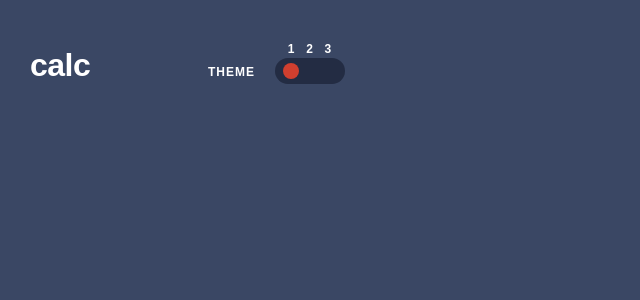
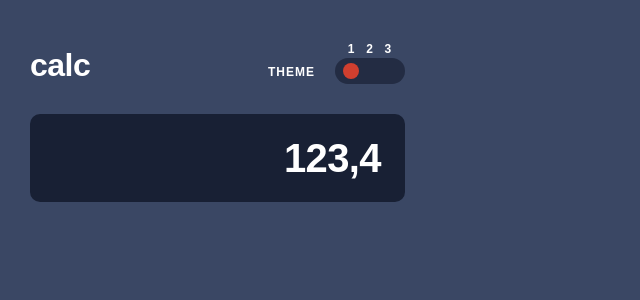
Before and after one commit to BenScattergood/ReactCalculatorApp_FEM, a React (Create React App) app in the folder my-app/: page / in a window 1280 px wide. Shown: the top 300 px of the page, without its empty margins (0-640 px from the left). Built offline with nearby package versions, Linux system fonts and the light colour scheme.

Commit message:
js theme changer logic complete

```diff
--- a/my-app/src/App.css
+++ b/my-app/src/App.css
@@ -100,6 +100,21 @@
   --t1-keys-text-equals: hsl(0, 0%, 100%);
   --t1-header: hsla(0, 0%, 100%, 1);
 
+  --t2-bg-100: hsl(222, 26%, 31%);
+  --t2-bg-200: hsl(223, 31%, 20%);
+  --t2-bg-300: hsl(224, 36%, 15%);
+  --t2-keys-bg-reset: hsl(225, 21%, 49%);
+  --t2-keys-shadow-reset: hsl(224, 28%, 35%);
+  --t2-keys-toggle-reset: hsla(184, 40%, 56%, 1);
+  --t2-keys-bg-equals: hsl(6, 63%, 50%);
+  --t2-keys-shadow-equals: hsl(6, 70%, 34%);
+  --t2-keys-toggle-equals: hsla(25, 100%, 61%, 1);
+  --t2-keys-bg-regular: hsl(30, 25%, 89%);
+  --t2-keys-shadow-regular: hsl(28, 16%, 65%);
+  --t2-keys-toggle-regular: hsla(0, 0%, 100%, 1);
+  --t2-keys-text-regular: hsl(221, 14%, 31%);
+  --t2-keys-text-equals: hsl(0, 0%, 100%);
+  --t2-header: hsla(0, 0%, 100%, 1);
 
   --current-bg-100: var(--t1-bg-100);
   --current-bg-200: var(--t1-bg-200);
@@ -211,11 +226,24 @@ body {
   flex-direction: column;
   /* align-items: center; */
   padding-top: 4rem;
+  gap: 2.5rem;
 }
 
 .wrapper {
   max-width: 375px;
-  padding-inline: 3rem;
+  margin-inline: 3rem;
+}
+
+.flex-start {
+  justify-content: flex-start;
+}
+
+.center {
+  justify-content: center;
+}
+
+.flex-end {
+  justify-content: flex-end;
 }
 
 
@@ -269,14 +297,33 @@ body {
   width: 7rem;
   height: 2.6rem;
   border-radius: 2rem;
-  justify-content: flex-start;
   align-items: center;
   padding-inline: 0.75rem;
+  cursor: pointer;
 }
 
-.theme__toggle__switch>span {
+#toggle-ball {
   width: 1.6rem;
   height: 1.6rem;
   background-color: var(--current-keys-bg-equals);
   border-radius: 50%;
 }
+
+
+/* ----screen---- */
+
+.screen {
+  height: 8.8rem;
+  background-color: var(--current-bg-300);
+  padding-inline: 2.4rem;
+  display: flex;
+  justify-content: flex-end;
+  align-items: center;
+  border-radius: 1rem;
+}
+
+.screen__text {
+  font-size: 4rem;
+  color: var(--current-header);
+  letter-spacing: -0.06rem;
+}
--- a/my-app/src/App.js
+++ b/my-app/src/App.js
@@ -1,10 +1,56 @@
 import './App.css';
 import Navbar from './components/Navbar';
+import React from 'react'
 
 export default function App() {
+  const [currentTheme, setCurrentTheme] = React.useState(1)
+
+  React.useEffect(() => {
+    const color = getComputedStyle(document.documentElement).getPropertyValue('--current-bg-100');
+    switch (currentTheme) {
+      case 1:
+        changePropertyColor("t1")
+        break;
+      case 2:
+        changePropertyColor("t2")
+        break;
+      case 3:
+        changePropertyColor("t3")
+        break;
+      default:
+        changePropertyColor("t1")
+    }
+
+    console.log(color)
+  }, [currentTheme])
+
+  function changePropertyColor(theme) {
+    document.documentElement.style.setProperty("--current-bg-100", `var(--${theme}-bg-100)`);
+    document.documentElement.style.setProperty("--current-bg-200", `var(--${theme}-bg-200)`);
+    document.documentElement.style.setProperty("--current-bg-300", `var(--${theme}-bg-300)`);
+    document.documentElement.style.setProperty("--current-keys-bg-reset", `var(--${theme}-keys-bg-reset)`);
+    document.documentElement.style.setProperty("--current-keys-shadow-reset", `var(--${theme}-keys-shadow-reset)`);
+    document.documentElement.style.setProperty("--current-keys-toggle-reset", `var(--${theme}-keys-toggle-reset)`);
+    document.documentElement.style.setProperty("--current-keys-bg-equals", `var(--${theme}-keys-bg-equals)`);
+    document.documentElement.style.setProperty("--current-keys-shadow-equals", `var(--${theme}-keys-shadow-equals)`);
+    document.documentElement.style.setProperty("--current-keys-toggle-equals", `var(--${theme}-keys-toggle-equals)`);
+    document.documentElement.style.setProperty("--current-keys-bg-regular", `var(--${theme}-keys-bg-regular)`);
+    document.documentElement.style.setProperty("--current-keys-shadow-regular", `var(--${theme}-keys-shadow-regular)`);
+    document.documentElement.style.setProperty("--current-keys-toggle-regular", `var(--${theme}-keys-toggle-regular)`);
+    document.documentElement.style.setProperty("--current-keys-text-regular", `var(--${theme}-keys-text-regular)`);
+    document.documentElement.style.setProperty("--current-keys-text-equals", `var(--${theme}-keys-text-equals)`);
+    document.documentElement.style.setProperty("--current-header", `var(--${theme}-header)`);
+  }
+
   return (
     <div className="container">
-      <Navbar />
+      <Navbar
+        setCurrentTheme={setCurrentTheme}
+        currentTheme={currentTheme}
+      />
+      <div className="wrapper screen">
+        <h3 className="screen__text">123,4</h3>
+      </div>
       <main className=""></main>
     </div>
 
--- a/my-app/src/components/Navbar.js
+++ b/my-app/src/components/Navbar.js
@@ -1,4 +1,24 @@
-export default function Navbar() {
+export default function Navbar({ setCurrentTheme, currentTheme }) {
+
+    function toggleTheme() {
+        setCurrentTheme(previousTheme => {
+            return previousTheme === 3 ? 1 : ++previousTheme
+        })
+    }
+
+    function switchPosition() {
+        switch (currentTheme) {
+            case 1:
+                return "flex-start"
+            case 2:
+                return "center"
+            case 3:
+                return "flex-end"
+            default:
+                return "flex-start"
+        }
+    }
+
     return (
         <nav className="navbar wrapper">
             <h1 className='color navbar__heading'>calc</h1>
@@ -10,11 +30,12 @@ export default function Navbar() {
                         <p>2</p>
                         <p>3</p>
                     </div>
-                    <div className="theme__toggle__switch">
-                        <span></span>
+                    <div className={"theme__toggle__switch " + switchPosition()}
+                        onClick={toggleTheme}>
+                        <span id="toggle-ball"></span>
                     </div>
                 </div>
             </section>
-        </nav>
+        </nav >
     )
 }
```
